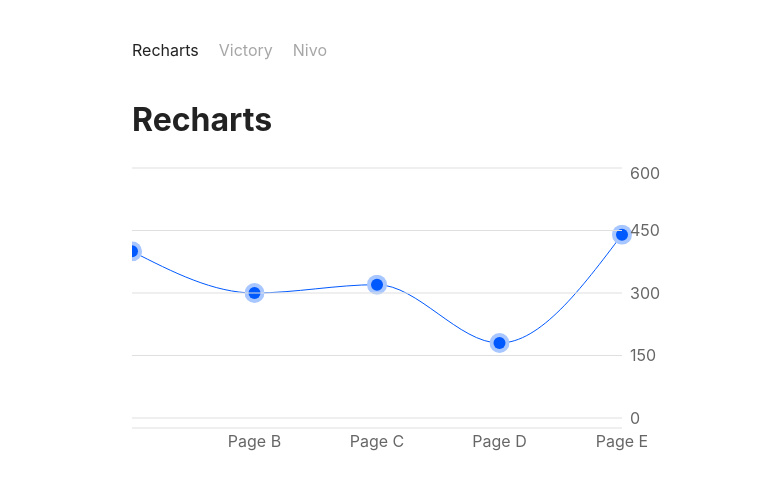
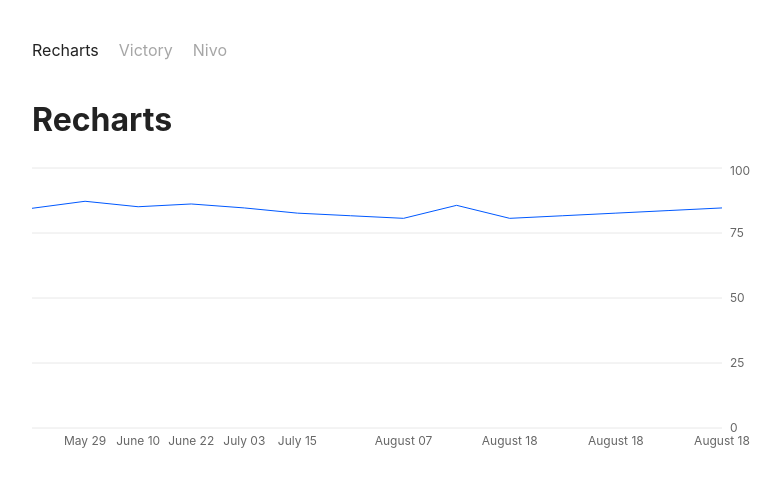
Before and after one commit to DmytroShvetsovDevPro/charts, a React (Create React App) app: page /recharts in a window 1280 px wide. Shown: the top 490 px of the page, without its empty margins (223-1004 px from the left). Built offline with nearby package versions, Linux system fonts and the light colour scheme.

Commit message:
adjust Recharts view
- add dayjs to work with Date

```diff
--- a/package.json
+++ b/package.json
@@ -13,6 +13,7 @@
     "@types/node": "^12.20.18",
     "@types/react": "^17.0.15",
     "@types/react-dom": "^17.0.9",
+    "dayjs": "^1.10.6",
     "nivo": "^0.31.0",
     "react": "^17.0.2",
     "react-dom": "^17.0.2",
@@ -24,7 +25,9 @@
     "web-vitals": "^1.1.2"
   },
   "devDependencies": {
+    "@types/lodash": "^4.14.172",
     "@types/react-router-dom": "^5.1.8",
+    "@types/recharts": "^2.0.0",
     "@types/victory": "^33.1.5"
   },
   "scripts": {
--- /dev/null
+++ b/src/data/index.ts
@@ -0,0 +1,34 @@
+export const data = [
+  {
+    x: 'June 10',
+    y: 84.25,
+  },
+  {
+    x: '',
+    y: 86.25,
+  },
+  {
+    x: 'June 11',
+    y: 85.1,
+  },
+  {
+    x: 'June 12',
+    y: 86.7,
+  },
+  {
+    x: 'June 13',
+    y: 83.8,
+  },
+  {
+    x: 'June 14',
+    y: 82.4,
+  },
+  {
+    x: 'June 15',
+    y: 85.6,
+  },
+  {
+    x: 'June 16',
+    y: 84.14,
+  },
+];
--- a/src/index.css
+++ b/src/index.css
@@ -15,7 +15,7 @@ body {
 }
 
 .app-container {
-  max-width: 600px;
+  max-width: 800px;
   margin: 0 auto;
   padding: 0 15px;
 }
@@ -55,6 +55,29 @@ nav a.active {
   display: none;
 }
 
+.recharts-tooltip-wrapper {
+  width: 100%;
+  transform: translate(0, 0) !important;
+  text-align: center;
+}
+
+.recharts-custom-tooltip {
+  display: inline-block;
+  padding: 4px 8px;
+  background: #0058ff;
+  color: #fff;
+  border-radius: 4px;
+  box-shadow: 0 2px 1px rgba(0, 0, 0, 0.1);
+}
+
+.recharts-cartesian-axis-tick-value {
+  font-size: 12px;
+}
+
+.recharts-tooltip-cursor {
+  fill: blueviolet;
+}
+
 /* Nivo overrides */
 .nivo-custom-tooltip {
   /*position: absolute;*/
--- a/src/screens/Nivo.tsx
+++ b/src/screens/Nivo.tsx
@@ -4,6 +4,7 @@ import { ResponsiveLine } from '@nivo/line';
 import { BasicTooltip } from '@nivo/tooltip';
 
 import { Layout } from '../components/Layout';
+import { data as chartData } from '../data';
 
 const customTheme = {
   fontFamily: 'inherit',
@@ -19,40 +20,7 @@ const lightweightData = [
   {
     id: 'currency',
     color: '#0058ff',
-    data: [
-      {
-        x: 'June 10',
-        y: 84.25,
-      },
-      {
-        x: '',
-        y: 86.25,
-      },
-      {
-        x: 'June 11',
-        y: 85.1,
-      },
-      {
-        x: 'June 12',
-        y: 86.7,
-      },
-      {
-        x: 'June 13',
-        y: 83.8,
-      },
-      {
-        x: 'June 14',
-        y: 82.4,
-      },
-      {
-        x: 'June 15',
-        y: 85.6,
-      },
-      {
-        x: 'June 16',
-        y: 84.14,
-      },
-    ],
+    data: chartData,
   },
 ];
 
--- a/src/screens/Recharts.tsx
+++ b/src/screens/Recharts.tsx
@@ -1,17 +1,43 @@
 import React, { FC } from 'react';
 import { LineChart, Line, CartesianGrid, ResponsiveContainer, Tooltip, XAxis, YAxis } from 'recharts';
+import dayjs from 'dayjs';
 
 import { Layout } from '../components/Layout';
 
+const formatDate = (date: number): string => {
+  return dayjs(date).format('MMMM DD')
+};
+
 const data = [
-  { name: 'Page A', uv: 400 },
-  { name: 'Page B', uv: 300 },
-  { name: 'Page C', uv: 320 },
-  { name: 'Page D', uv: 180 },
-  { name: 'Page E', uv: 440 },
+  { date: formatDate(1621320000000), price: 84.5 },
+  { date: formatDate(1622320000000), price: 87.2 },
+  { date: formatDate(1623320000000), price: 85.1 },
+  { date: formatDate(1624320000000), price: 86.16 },
+  { date: formatDate(1625320000000), price: 84.64 },
+  { date: formatDate(1626320000000), price: 82.64 },
+  { date: formatDate(1627320000000), price: 81.64 },
+  { date: formatDate(1628320000000), price: 80.64 },
+  { date: formatDate(1629320000000), price: 85.64 },
+  { date: formatDate(1629320000000), price: 80.64 },
+  { date: formatDate(1629320000000), price: 81.64 },
+  { date: formatDate(1629320000000), price: 82.64 },
+  { date: formatDate(1629320000000), price: 83.64 },
+  { date: formatDate(1629320000000), price: 84.64 },
 ];
 
-const CustomizedDot: FC<any> = (props) => {
+const CustomTooltip: FC<any> = ({ active, payload, label }: any) => {
+  if (active) {
+    return (
+      <div className="recharts-custom-tooltip">
+        {payload[0].value}
+      </div>
+    );
+  }
+
+  return null;
+};
+
+const CustomDot: FC<any> = (props) => {
   const { cx, cy } = props;
 
   return (
@@ -24,6 +50,13 @@ const CustomizedDot: FC<any> = (props) => {
   );
 };
 
+const CustomCursor: FC<any> = (props) => {
+  const { height, points } = props;
+  console.log(props)
+  // return <rect fill="green" stroke="tomato" strokeWidth={1} x={20} y={0} width={1} height={height} />;
+  return <line stroke-dasharray="5, 1" x1={points[0].x} x2={points[0].x} y1={0} y2={height} style={{ strokeWidth: 1, stroke: '#0058ff' }} />;
+};
+
 export const Recharts: FC = () => {
   return (
     <Layout>
@@ -31,12 +64,27 @@ export const Recharts: FC = () => {
 
       <div style={{ height: 300 }}>
         <ResponsiveContainer width="100%" height="100%">
-          <LineChart width={600} height={300} data={data} margin={{ top: 5, right: 20, bottom: 5, left: 0 }}>
-            <Line type="monotone" dataKey="uv" stroke="#0058ff" dot={<CustomizedDot />} />
-            <CartesianGrid stroke="#dfdfdf" vertical={false} />
-            <XAxis dataKey="name" />
-            <YAxis orientation="right" padding={{ bottom: 10, top: 0 }} />
-            <Tooltip />
+          <LineChart
+            data={data}
+            width={600}
+            height={300}
+            margin={{ top: 5, right: 20, bottom: 5, left: 0 }}
+          >
+            <Line
+              type="linear"
+              dataKey="price"
+              stroke="#0058ff"
+              dot={false}
+              activeDot={<CustomDot />}
+            />
+            <CartesianGrid stroke="#e8e8e8" vertical={false} />
+            <XAxis dataKey="date" />
+            <YAxis orientation="right" padding={{ bottom: 0, top: 0 }} />
+            <Tooltip
+              content={<CustomTooltip />}
+              // cursorStyle={{ strokeWidth: '2' }}
+              cursor={<CustomCursor />}
+            />
           </LineChart>
         </ResponsiveContainer>
       </div>
--- a/src/screens/Victory.tsx
+++ b/src/screens/Victory.tsx
@@ -1,26 +1,22 @@
 import { FC } from 'react';
-import { VictoryChart, VictoryLine, VictoryVoronoiContainer } from 'victory';
+import { VictoryChart, VictoryLine, VictoryVoronoiContainer, VictoryZoomContainer, VictoryTooltip } from 'victory';
 
 import { Layout } from '../components/Layout';
+import { data as chartData } from '../data';
 
 export const Victory: FC = () => {
   return (
     <Layout>
       <h1>Victory</h1>
 
-      <VictoryChart>
+      <div style={{ overflow: 'hidden' }}>
+        <VictoryChart
+          containerComponent={
+            <VictoryZoomContainer />
+          }
+        >
           <VictoryLine
-            // labelComponent={
-            //   <VictoryTooltip
-            //     cornerRadius={({ datum }) => datum.x > 6 ? 0 : 20}
-            //     pointerLength={({ datum }) => datum.y > 0 ? 5 : 20}
-            //     flyoutStyle={{
-            //       stroke: ({ datum }) => datum.x === 10
-            //         ? "tomato"
-            //         : "black"
-            //     }}
-            //   />
-            // }
+            labelComponent={<VictoryTooltip />}
             animate={{
               duration: 1000,
               onLoad: { duration: 1000 }
@@ -40,9 +36,11 @@ export const Victory: FC = () => {
               { x: 3, y: 5, label: '5' },
               { x: 4, y: 4, label: '4' },
               { x: 5, y: 7, label: '7' },
+              { x: 6, y: 7, label: '7' },
             ]}
           />
         </VictoryChart>
+      </div>
     </Layout>
   );
 };
```
Also changed, not shown: 1 other file (tests, documents, lock files or other folders).
